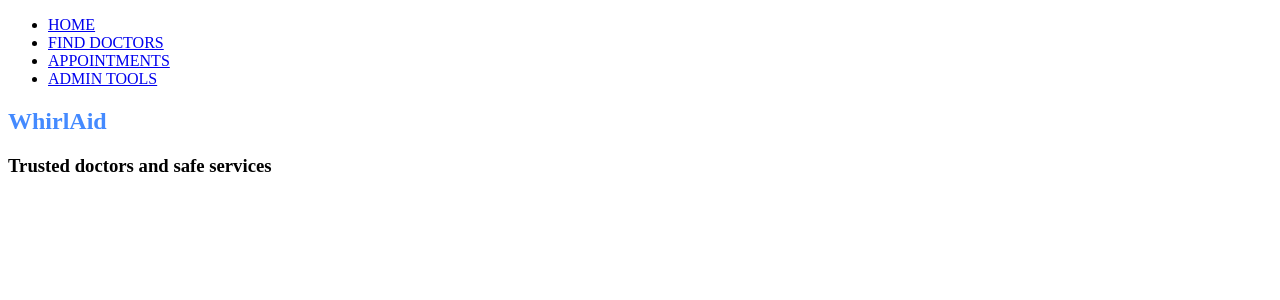
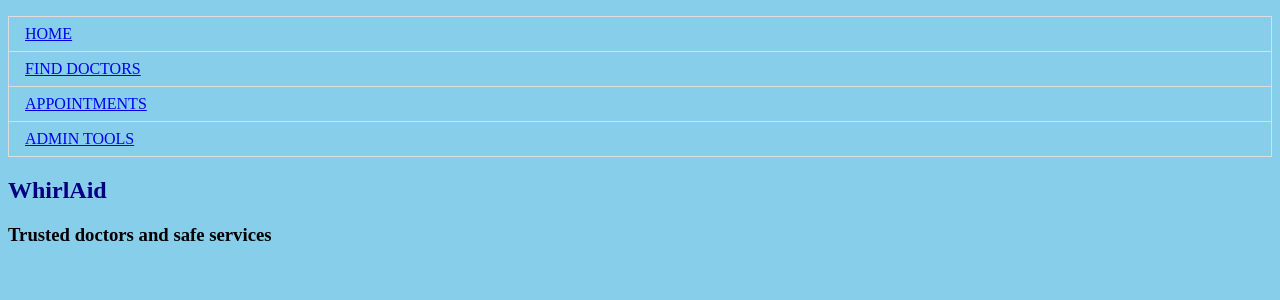
Before and after one commit to Agnis800/Medicinas_app-2, a Flask app: page / in a window 1280 px wide. Shown: the top 300 px of the page. Run offline with Flask 2, Linux system fonts and the light colour scheme.

Commit message:
Pievienots papildu css

```diff
--- a/templates/index.html
+++ b/templates/index.html
@@ -5,8 +5,23 @@
 	<title>WhirlAid</title>
 	<style>
 		h2 {
-			color: #448AFF
+			color: #000080
 		}
+    body {
+      background-color: #87CEEB;
+    }
+    ul {
+      list-style-type: none;
+      padding: 0;
+      border: 1px solid #ddd
+    }
+    ul li {
+      padding: 8px 16px;
+      border-bottom: 1px solid #ddd
+    }
+    ul li:last-child {
+      border-bottom: none
+    }
 	</style>
 </head>
 
```
Also changed, not shown: templates/add doctor.html (+17 -0 lines), templates/add hospital.html (+17 -0 lines), templates/login.html (+16 -1 lines).
